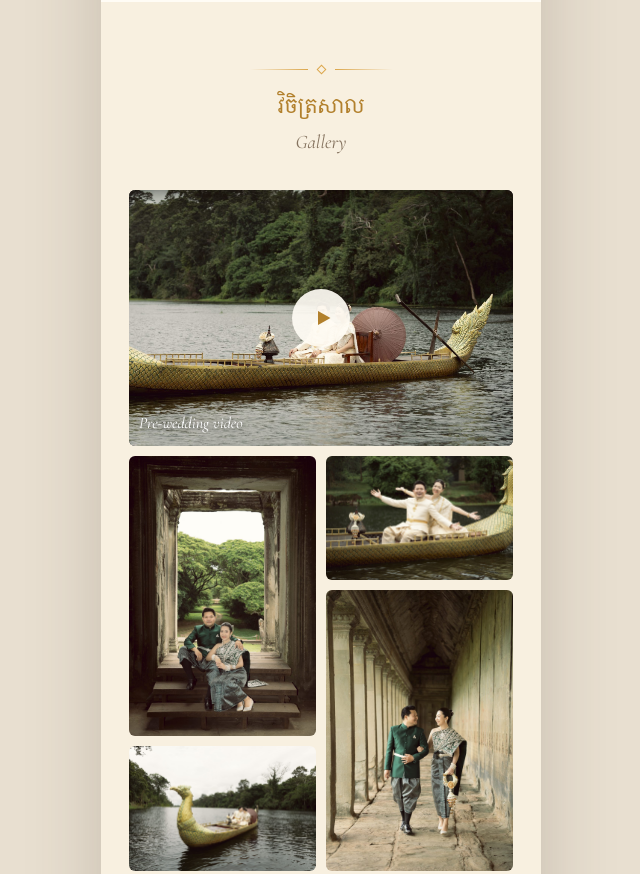
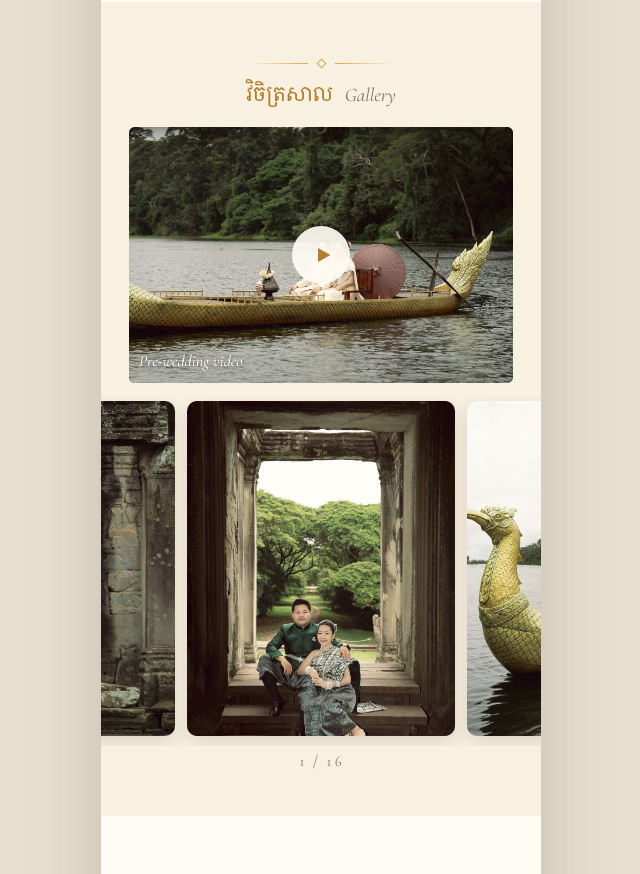
Before and after one commit to samotrasin/mongkulcard, a website: page public/t/classic-gold.html in a window 1280 px wide. Shown: the part 5180-6054 px from the top of the page, without its empty margins (319-959 px from the left). Drawn offline with nearby package versions, Linux system fonts and the light colour scheme; files whose address does not match are found by name; a web font is replaced by a local one.

Commit message:
Looping gallery carousel

```diff
--- a/public/t/classic-gold.html
+++ b/public/t/classic-gold.html
@@ -305,6 +305,24 @@ html.menu-open{overflow:hidden}
 .is-locked .drop,.is-locked .slots,.is-locked .count,.is-locked .field,.is-locked .btn{opacity:.55}
 .is-locked,.is-locked *{cursor:not-allowed}
 
+/* gallery: one row of photos, swipe left and right, loops */
+#gallery{justify-content:flex-start;padding-top:calc(58px + env(safe-area-inset-top,0px))}
+#gallery .head{margin-bottom:14px}
+.head-inline .kh{display:flex;align-items:baseline;justify-content:center;gap:12px;margin-top:8px}
+.head-inline .sub{font-size:1.2rem}
+#gallery .vidtile{margin-bottom:14px}
+.gal-wrap{position:relative;left:50%;transform:translateX(-50%);width:min(100vw,440px)}
+.gal-track{--sw:min(62vw,268px);display:flex;gap:12px;overflow-x:auto;overscroll-behavior-x:contain;scroll-snap-type:x mandatory;padding:4px calc((100% - var(--sw))/2) 10px;scrollbar-width:none;-webkit-overflow-scrolling:touch}
+.gal-track::-webkit-scrollbar{display:none}
+.gal-slide{flex:0 0 var(--sw);aspect-ratio:4/5;scroll-snap-align:center;scroll-snap-stop:always;padding:0;border-radius:10px;overflow:hidden;background:#d9ccb8;box-shadow:0 6px 18px rgba(77,63,49,.15)}
+.gal-slide img{display:block;width:100%;height:100%;object-fit:cover;object-position:50% 30%}
+.gal-arrow{position:absolute;top:calc(50% - 8px);transform:translateY(-50%);z-index:2;width:36px;height:36px;border-radius:50%;display:grid;place-items:center;background:rgba(255,252,245,.82);-webkit-backdrop-filter:blur(8px);backdrop-filter:blur(8px);border:1px solid var(--line);color:var(--ink)}
+.gal-arrow svg{width:18px;height:18px;fill:none;stroke:currentColor;stroke-width:1.8;stroke-linecap:round;stroke-linejoin:round}
+.gal-arrow.prev{left:8px}
+.gal-arrow.next{right:8px}
+@media (hover:none){.gal-arrow{display:none}}
+.gal-count{text-align:center;font-family:var(--en);font-size:.95rem;letter-spacing:.12em;color:var(--muted);font-variant-numeric:tabular-nums;margin-top:2px}
+
 @media (max-height:660px){.crest{width:min(52%,32svh)}.cover-title{font-size:1.1rem}.plate{font-size:1.3rem}}
 @media (prefers-reduced-motion:reduce){
   html{scroll-behavior:auto}
@@ -474,17 +492,21 @@ html.menu-open{overflow:hidden}
   <!-- Page 8: Gallery (taller than a screen, scrolls normally) -->
   <section class="page alt" id="gallery">
     <div class="in">
-      <div class="head">
+      <div class="head head-inline">
         <div class="orn"><i></i></div>
-        <div class="kh">វិចិត្រសាល</div>
-        <div class="sub">Gallery</div>
+        <div class="kh">វិចិត្រសាល <span class="sub">Gallery</span></div>
       </div>
       <div id="vidHost"><button type="button" class="vidtile" id="vidBtn" aria-label="Play pre-wedding video">
         <img src="img/poster.jpg" alt="" width="1500" height="1000" loading="lazy">
         <span class="play"><svg viewBox="0 0 24 24" aria-hidden="true"><path d="M6 3.5v17L21 12z"/></svg></span>
         <span class="cap">Pre-wedding video</span>
       </button></div>
-      <div class="gal" id="gal"></div>
+      <div class="gal-wrap">
+        <button type="button" class="gal-arrow prev" id="galPrev" aria-label="Previous photo"><svg viewBox="0 0 24 24"><path d="M15 5l-7 7 7 7"/></svg></button>
+        <div class="gal-track" id="galTrack" role="region" aria-label="Photo gallery" tabindex="0"></div>
+        <button type="button" class="gal-arrow next" id="galNext" aria-label="Next photo"><svg viewBox="0 0 24 24"><path d="M9 5l7 7-7 7"/></svg></button>
+      </div>
+      <div class="gal-count" aria-live="off"><span id="galIdx">1</span> / <span id="galN"></span></div>
     </div>
   </section>
 
@@ -635,15 +657,38 @@ html.menu-open{overflow:hidden}
     d.appendChild(k);d.appendChild(e);li.appendChild(t);li.appendChild(d);sched.appendChild(li);
   });
 
-  /* gallery + lightbox */
-  var gal=$('#gal'),lb=$('#lb'),lbImg=$('#lbImg');
-  EVENT.photos.forEach(function(p,i){
-    var b=document.createElement('button');b.type='button';b.setAttribute('aria-label','Open photo '+(i+1));
-    var im=document.createElement('img');im.src='img/'+p[0]+'.jpg';im.width=p[1];im.height=p[2];im.alt='Pre-wedding photo '+(i+1);im.loading='lazy';
-    b.appendChild(im);
-    b.addEventListener('click',function(){lbImg.src=im.src;lbImg.alt=im.alt;lb.hidden=false;});
-    gal.appendChild(b);
-  });
+  /* gallery: one row, swipe left and right, loops around (the list is repeated three times and we jump back to the middle copy) */
+  var track=$('#galTrack'),lb=$('#lb'),lbImg=$('#lbImg');
+  var NP=EVENT.photos.length,pitch=0;
+  for(var rep=0;rep<3;rep++){
+    EVENT.photos.forEach(function(p,i){
+      var b=document.createElement('button');b.type='button';b.className='gal-slide';
+      if(rep!==1){b.tabIndex=-1;b.setAttribute('aria-hidden','true')}
+      b.setAttribute('aria-label','Open photo '+(i+1));
+      var im=document.createElement('img');im.src='img/'+p[0]+'.jpg';im.width=p[1];im.height=p[2];im.alt='Pre-wedding photo '+(i+1);im.loading='lazy';im.decoding='async';
+      b.appendChild(im);
+      b.addEventListener('click',function(){lbImg.src=im.src;lbImg.alt=im.alt;lb.hidden=false;});
+      track.appendChild(b);
+    });
+  }
+  $('#galN').textContent=NP;
+  function measure(){var s=track.children;pitch=s.length>1?s[1].offsetLeft-s[0].offsetLeft:0}
+  function galIndex(){return pitch?Math.round(track.scrollLeft/pitch):0}
+  function galShow(){$('#galIdx').textContent=(galIndex()%NP)+1}
+  var galTimer;
+  function galSettle(){
+    if(!pitch)return;
+    var i=galIndex();
+    if(i<NP)track.scrollLeft+=NP*pitch;else if(i>=2*NP)track.scrollLeft-=NP*pitch;
+    galShow();
+  }
+  function galStart(){measure();track.scrollLeft=NP*pitch;galShow()}
+  track.addEventListener('scroll',function(){galShow();clearTimeout(galTimer);galTimer=setTimeout(galSettle,110)},{passive:true});
+  window.addEventListener('resize',function(){var i=galIndex()%NP;measure();track.scrollLeft=(NP+i)*pitch});
+  $('#galPrev').addEventListener('click',function(){track.scrollBy({left:-pitch,behavior:'smooth'})});
+  $('#galNext').addEventListener('click',function(){track.scrollBy({left:pitch,behavior:'smooth'})});
+  galStart();
+  window.addEventListener('load',galStart);
   function closeLb(){lb.hidden=true;lbImg.removeAttribute('src')}
   lb.addEventListener('click',closeLb);
   document.addEventListener('keydown',function(e){if(e.key==='Escape'&&!lb.hidden)closeLb()});
```
